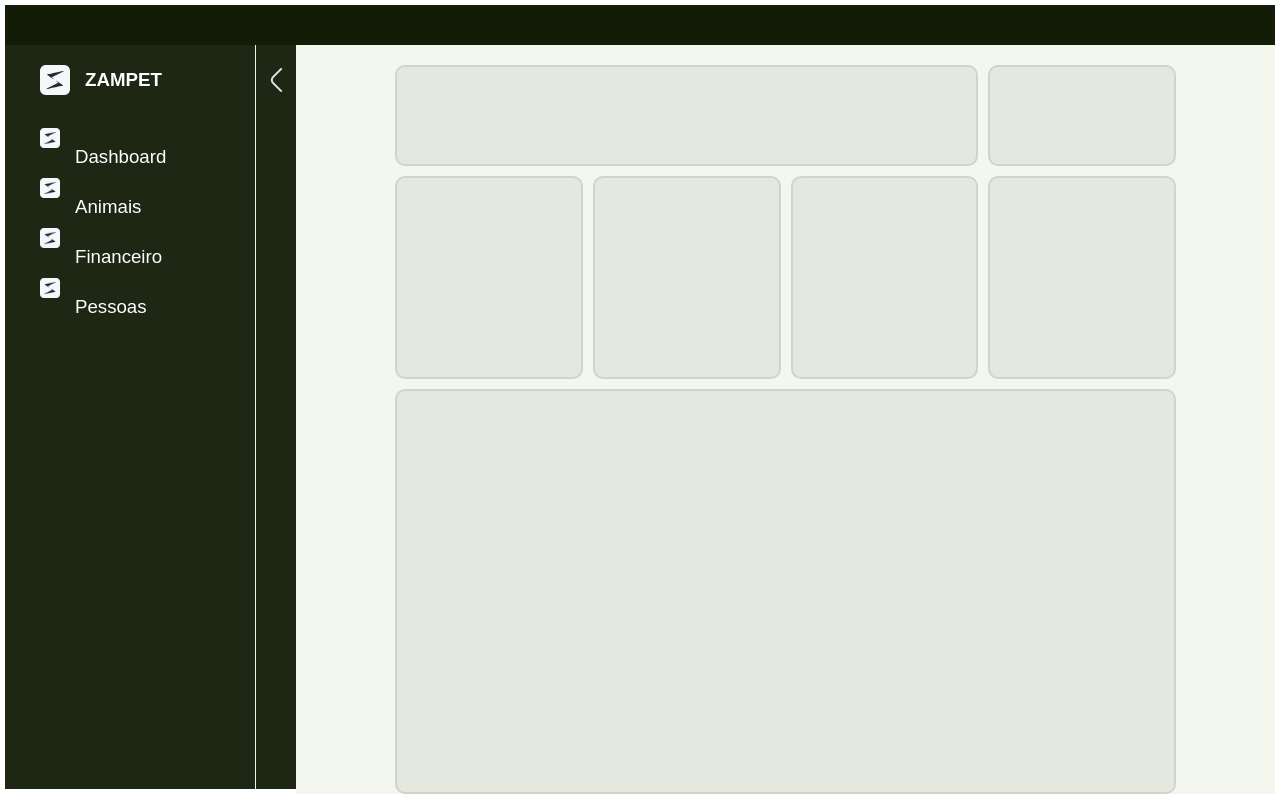
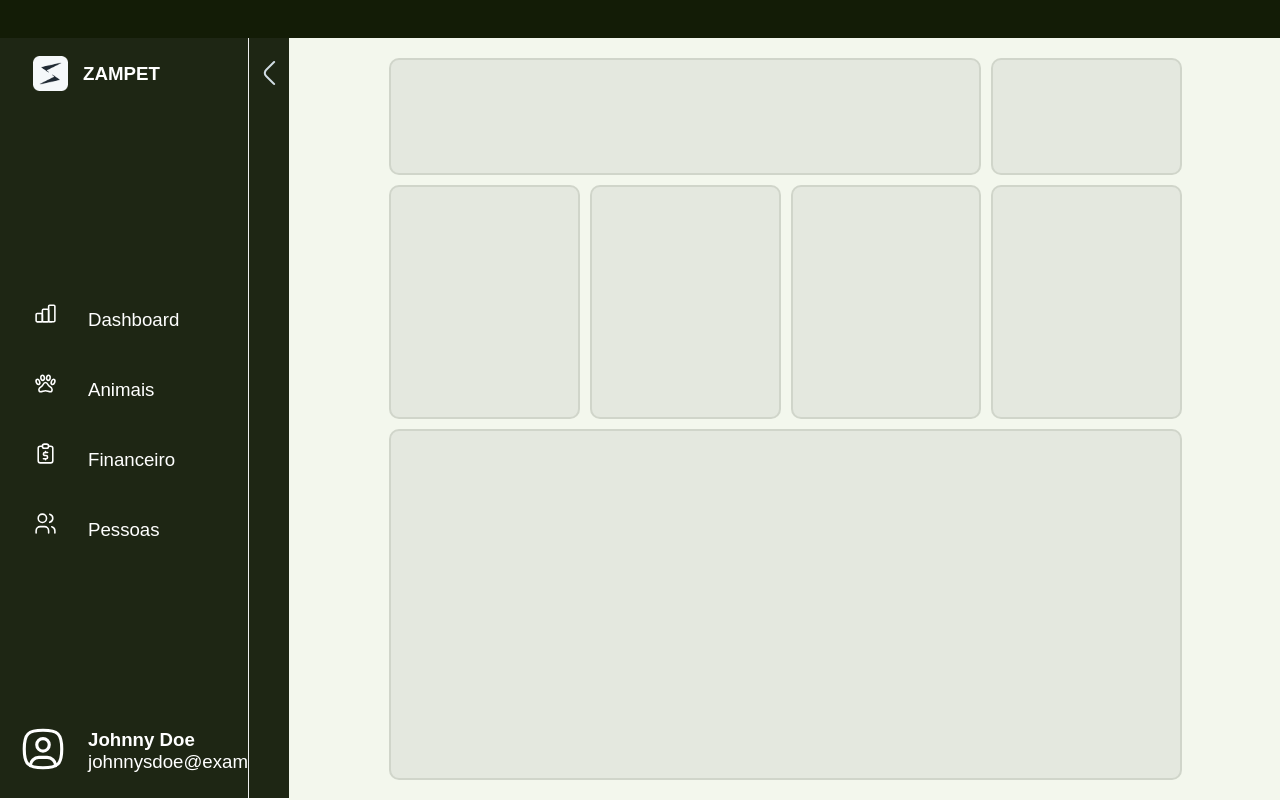
Before and after one commit to amigosdosanimais/.github, a Next.js app: page / in a window 1280 px wide. Built offline with nearby package versions, Linux system fonts and the light colour scheme.

Commit message:
Update Sidebar Style

```diff
--- a/package.json
+++ b/package.json
@@ -6,10 +6,13 @@
   "author": "Bianca Ribeiro Mazotti <biancaribeiromazotti@gmail.com>",
   "license": "MIT",
   "dependencies": {
+    "link": "^2.1.1",
     "next": "^14.2.5",
     "react": "^18.3.1",
     "react-dom": "^18.3.1",
-    "react-pro-sidebar": "^1.1.0"
+    "react-icons": "^5.2.1",
+    "react-pro-sidebar": "^1.1.0",
+    "react-router-dom": "^6.25.1"
   },
   "scripts": {
     "dev": "next dev",
--- a/pages/index.module.css
+++ b/pages/index.module.css
@@ -2,17 +2,19 @@
 
 
 .body{
-    height: 98vh;
+    height: 100vh;
     display: grid;
     grid-template-rows: 40px 1fr;
-    margin: -3px;
+    margin: -10px -10px -30px -10px;
     padding: 0;
     gap: 0;
     border: 0;
+    background-color: #1e2614;
 }
 
 
 .header{
+    height: 97vh;
     width: 100%;
     grid-row: 1/2;
     margin: 0;
@@ -34,6 +36,4 @@
 }
 .main{
     display: inline-block;
-    margin: 0;
-    padding: 0;
 }
--- a/src/components/home/home.module.css
+++ b/src/components/home/home.module.css
@@ -4,11 +4,12 @@
     background-color: #f3f7ed ;
     display: grid;
     grid-template-columns: 1fr 1fr 1fr 1fr 1fr 1fr 1fr 1fr 1fr 1fr ;
-    grid-template-rows: 1fr 2fr 4fr;
+    grid-template-rows: 1fr 2fr 3fr;
     gap: 10px;
     width: 100%;
-    height: 98%;
+    height: 95%;
     padding-top: 20px;
+    padding-bottom: 20px;
 }
 .card{
     border-radius: 10px;
--- a/src/components/sidebar/sidebar.jsx
+++ b/src/components/sidebar/sidebar.jsx
@@ -1,42 +1,106 @@
 import React, { useState } from 'react';
-import { Sidebar, Menu, MenuItem, SubMenu, menuClasses } from 'react-pro-sidebar';
 import styles from './sidebar.module.css';
+import {
+  ProSidebar,
+  Menu,
+  MenuItem,
+  menuClasses,
+  Sidebar
+} from 'react-pro-sidebar';
 
 
 export default function SidebarComponent(){
     const [collapsed, setCollapsed] = useState(false);
+    const handleCollapsedChange = () => {
+        setCollapsed(!collapsed);
+      };
     return(
         <div className={styles.principal} >
+
             <Sidebar collapsed={collapsed}>
 
-                <Menu className={styles.menu}>
+                <div className={styles.container}>
+                    <Menu className={styles.header}>
                         <div className={styles.logozampet}>
                             <img className={styles.logo} src={'/images/logo.png'} />
                             <h1>ZAMPET</h1>
                         </div>
+                    </Menu>
 
-                    <MenuItem className={styles.menuitem} rootStyles={{['.'+menuClasses.button]: {'&:hover': {
-                            backgroundColor: '#293020 !important',},},}}>
-                        <img className={styles.menuimage} src="/images/logo.png" alt="." />
-                        Dashboard
+
+
+                    <Menu className={styles.menu}>
+                        <MenuItem className={styles.menuitem} rootStyles={{['.'+ menuClasses.button]:{'&:hover': {
+                                backgroundColor: '#293020 !important'}}}}>
+                            <picture className={styles.menuimage}>
+                                <svg xmlns="http://www.w3.org/2000/svg"  width="25" height="25" viewBox="0 0 24 24" strokeWidth="1.5" stroke="white" fill="none" strokeLinecap="round" strokeLinejoin="round">
+                                <path stroke="none" d="M0 0h24v24H0z" fill="none"/>
+                                <path d="M3 12m0 1a1 1 0 0 1 1 -1h4a1 1 0 0 1 1 1v6a1 1 0 0 1 -1 1h-4a1 1 0 0 1 -1 -1z" />
+                                <path d="M9 8m0 1a1 1 0 0 1 1 -1h4a1 1 0 0 1 1 1v10a1 1 0 0 1 -1 1h-4a1 1 0 0 1 -1 -1z" />
+                                <path d="M15 4m0 1a1 1 0 0 1 1 -1h4a1 1 0 0 1 1 1v14a1 1 0 0 1 -1 1h-4a1 1 0 0 1 -1 -1z" />
+                                <path d="M4 20l14 0" />
+                                </svg>
+                            </picture>
+                            <p>Dashboard</p>
                         </MenuItem>
                         <MenuItem className={styles.menuitem} rootStyles={{['.'+menuClasses.button]: {'&:hover': {
                                 backgroundColor: '#293020 !important',},},}}>
-                        <img className={styles.menuimage} src="/images/logo.png" alt="." />
+                            <picture className={styles.menuimage}>
+                                <svg xmlns="http://www.w3.org/2000/svg"  width="25" height="25" viewBox="0 0 24 24" strokeWidth="1.5" stroke="white" fill="none" strokeLinecap="round" strokeLinejoin="round">
+                                <path stroke="none" d="M0 0h24v24H0z" fill="none"/>
+                                <path d="M14.7 13.5c-1.1 -2 -1.441 -2.5 -2.7 -2.5c-1.259 0 -1.736 .755 -2.836 2.747c-.942 1.703 -2.846 1.845 -3.321 3.291c-.097 .265 -.145 .677 -.143 .962c0 1.176 .787 2 1.8 2c1.259 0 3 -1 4.5 -1s3.241 1 4.5 1c1.013 0 1.8 -.823 1.8 -2c0 -.285 -.049 -.697 -.146 -.962c-.475 -1.451 -2.512 -1.835 -3.454 -3.538z" />
+                                <path d="M20.188 8.082a1.039 1.039 0 0 0 -.406 -.082h-.015c-.735 .012 -1.56 .75 -1.993 1.866c-.519 1.335 -.28 2.7 .538 3.052c.129 .055 .267 .082 .406 .082c.739 0 1.575 -.742 2.011 -1.866c.516 -1.335 .273 -2.7 -.54 -3.052z" />
+                                <path d="M9.474 9c.055 0 .109 0 .163 -.011c.944 -.128 1.533 -1.346 1.32 -2.722c-.203 -1.297 -1.047 -2.267 -1.932 -2.267c-.055 0 -.109 0 -.163 .011c-.944 .128 -1.533 1.346 -1.32 2.722c.204 1.293 1.048 2.267 1.933 2.267z" />
+                                <path d="M16.456 6.733c.214 -1.376 -.375 -2.594 -1.32 -2.722a1.164 1.164 0 0 0 -.162 -.011c-.885 0 -1.728 .97 -1.93 2.267c-.214 1.376 .375 2.594 1.32 2.722c.054 .007 .108 .011 .162 .011c.885 0 1.73 -.974 1.93 -2.267z" />
+                                <path d="M5.69 12.918c.816 -.352 1.054 -1.719 .536 -3.052c-.436 -1.124 -1.271 -1.866 -2.009 -1.866c-.14 0 -.277 .027 -.407 .082c-.816 .352 -1.054 1.719 -.536 3.052c.436 1.124 1.271 1.866 2.009 1.866c.14 0 .277 -.027 .407 -.082z" />
+                                </svg>
+                            </picture>
                             Animais
                         </MenuItem>
                         <MenuItem className={styles.menuitem} rootStyles={{['.'+menuClasses.button]: {'&:hover': {
                                 backgroundColor: '#293020 !important',},},}}>
-                        <img className={styles.menuimage} src="/images/logo.png" alt="." />
+                            <picture className={styles.menuimage}>
+                                <svg xmlns="http://www.w3.org/2000/svg"  width="25" height="25" viewBox="0 0 24 24" strokeWidth="1.5" stroke="white" fill="none" strokeLinecap="round" strokeLinejoin="round">
+                                <path stroke="none" d="M0 0h24v24H0z" fill="none"/>
+                                <path d="M9 5h-2a2 2 0 0 0 -2 2v12a2 2 0 0 0 2 2h10a2 2 0 0 0 2 -2v-12a2 2 0 0 0 -2 -2h-2" />
+                                <path d="M9 3m0 2a2 2 0 0 1 2 -2h2a2 2 0 0 1 2 2v0a2 2 0 0 1 -2 2h-2a2 2 0 0 1 -2 -2z" />
+                                <path d="M14 11h-2.5a1.5 1.5 0 0 0 0 3h1a1.5 1.5 0 0 1 0 3h-2.5" />
+                                <path d="M12 17v1m0 -8v1" />
+                                </svg>
+                            </picture>
                             Financeiro
                         </MenuItem>
                         <MenuItem className={styles.menuitem} rootStyles={{['.'+menuClasses.button]: {'&:hover': {
                                 backgroundColor: '#293020 !important',},},}}>
-                        <img className={styles.menuimage} src="/images/logo.png" alt="." />
+                            <picture className={styles.menuimage}>
+                                <svg xmlns="http://www.w3.org/2000/svg" width="25" height="25" viewBox="0 0 24 24" strokeWidth="1.5" stroke="white" fill="none" strokeLinecap="round" strokeLinejoin="round">
+                                <path stroke="none" d="M0 0h24v24H0z" fill="none"/>
+                                <path d="M9 7m-4 0a4 4 0 1 0 8 0a4 4 0 1 0 -8 0" />
+                                <path d="M3 21v-2a4 4 0 0 1 4 -4h4a4 4 0 0 1 4 4v2" />
+                                <path d="M16 3.13a4 4 0 0 1 0 7.75" />
+                                <path d="M21 21v-2a4 4 0 0 0 -3 -3.85" />
+                                </svg>
+                            </picture>
                             Pessoas
                         </MenuItem>
                     </Menu>
-
+                    <Menu className={styles.footer}>
+                        <div className={styles.profile}>
+                            <picture className={styles.imguser}>
+                            <svg xmlns="http://www.w3.org/2000/svg"  width="50" height="50" viewBox="0 0 24 24" strokeWidth="1.5" stroke="white" fill="none" strokeLinecap="round" strokeLinejoin="round">
+                            <path stroke="none" d="M0 0h24v24H0z" fill="none"/>
+                            <path d="M12 13a3 3 0 1 0 0 -6a3 3 0 0 0 0 6z" />
+                            <path d="M12 3c7.2 0 9 1.8 9 9s-1.8 9 -9 9s-9 -1.8 -9 -9s1.8 -9 9 -9z" />
+                            <path d="M6 20.05v-.05a4 4 0 0 1 4 -4h4a4 4 0 0 1 4 4v.05" />
+                            </svg>
+                            </picture>
+                            <div>
+                                <h1>Johnny Doe</h1>
+                                <p>johnnysdoe@example.com</p>
+                            </div>
+                        </div>
+                    </Menu>
+                </div>
             </Sidebar>
             <div>
                 <button className={styles.sbButton} onClick={() => setCollapsed(!collapsed)}>
@@ -46,5 +110,6 @@ export default function SidebarComponent(){
                 </button>
             </div>
       </div>
+
     )
 }
--- a/src/components/sidebar/sidebar.module.css
+++ b/src/components/sidebar/sidebar.module.css
@@ -7,24 +7,14 @@
   background-color: #1e2614;
   gap: 0;
 }
-
-.menu{
+.container{
   background-color: #1e2614;
   height: 100%;
-  border: 0;
+  display: grid;
+  grid-template-rows: 80px 1fr 80pxfr;
+  align-items: center;
+  align-content: space-between;
 }
-.menuitem{
-  color: #ffffff;
-  font-family: Arial, Helvetica, sans-serif;
-  font-size: 14pt;
-}
-.menuimage{
-  height: 20px;
-  width: 20px;
-  margin: 15px;
-}
-
-
 
 .sbButton {
     background-color: transparent;
@@ -46,8 +36,8 @@
 
 
 .logo{
-    height: 30px;
-    width: 30px;
+  height: 35px;
+  width: 35px;
   display: flex;
   align-items: center;
   margin: 15px;
@@ -57,9 +47,63 @@
   display: flex;
   align-items: center;
   padding: 20px;
-
+  margin-bottom: 50px;
+  background-color: #1e2614;
 }
 .logozampet h1{
   font-family: Arial, Helvetica, sans-serif;
   color: white;
+  padding-top: 2px;
 }
+.header{
+  grid-row: 1/2;
+}
+
+
+.menu{
+  background-color: #1e2614;
+  height: calc(100%-30px);
+  border: 0;
+  grid-row: 2/3;
+}
+.menuitem{
+  color: #ffffff;
+  font-family: Arial, Helvetica, sans-serif;
+  font-size: 14pt;
+  margin-bottom: 20px;
+}
+.menuitem p{
+  display: inline;
+  margin-bottom: 25px;
+}
+.menuimage{
+  height: 20px;
+  width: 20px;
+  margin-left: 15px;
+  margin-right: 30px;
+  display: inline;
+}
+
+
+
+.profile{
+  display: flex;
+  align-items: center;
+  color: white;
+  font-family: Arial, Helvetica, sans-serif;
+  background-color: #1e2614;
+
+}
+
+.profile h1, .profile p{
+  margin: 0;
+  padding: 0;
+  font-size: 14pt;
+}
+
+.imguser{
+  margin: 20px;
+}
+.footer{
+  grid-row: 3/4;
+}
```
Also changed, not shown: 2 other files (tests, documents, lock files or other folders). Lines whose indentation alone changed are shown as unchanged.
